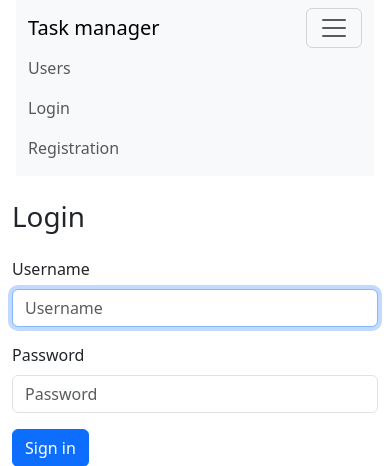
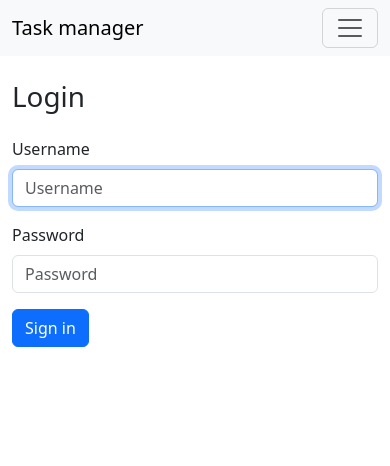
Before and after one commit to alex-j-fox/python-project-52, a Django app: page /login/ in a window 390 px wide, after a click that opens the changed part. Shown: the top 466 px of the page. Run offline with Django 4.2, Linux system fonts and the light colour scheme; some libraries are stand-ins or nearby versions.

Commit message:
Feat: templates
templates/form.html	- перенёс из templates/users/registration_form.html и заменил форму на {% bootstrap_form form %}
templates/includes/navbar.html - изменил структуру, вынес содержимое кнопок в /users/context_processors.py
templates/login.html - заменил форму на {% bootstrap_form form %}
templates/users/create.html - обновил include-шаблон
templates/users/delete.html - обновил include-шаблон
templates/users/index.html  - добавил адаптивность таблице <div class="table-responsive">
templates/users/update.html - обновил include-шаблон

```diff
--- /dev/null
+++ b/templates/form.html
@@ -0,0 +1,4 @@
+{% load django_bootstrap5 %}
+{% csrf_token %}
+{% bootstrap_form form %}
+{% bootstrap_button action button_type="submit" %}
--- a/templates/includes/navbar.html
+++ b/templates/includes/navbar.html
@@ -1,62 +1,36 @@
 {% load i18n %}
 
-<nav class="navbar navbar-expand-lg navbar-light bg-light mx-3">
+<nav class="navbar navbar-expand-lg navbar-light bg-light mx-md-3"
+     aria-label="Navigation bar">
   <div class="container">
     <a class="navbar-brand" href="/">{% trans "Task manager" %}</a>
     <button class="navbar-toggler" type="button" data-bs-toggle="collapse"
             data-bs-target="#navbarToggleExternalContent">
       <span class="navbar-toggler-icon"></span>
     </button>
+    <div class="collapse navbar-collapse" id="navbarToggleExternalContent">
 
-    <div class="collapse navbar-collapse" id="navbarToggleExternalContent">
-      <ul class="navbar-nav">
-        <li class="nav-item">
-          <a class="nav-link" href="/users/">{% trans "Users" %}</a>
-        </li>
-      </ul>
+      {% for item in navbar_items %}
+        <div class="navbar-nav {{ item.align }}">
+          {% if item.form %}
+            <form action="{{ item.url }}" method="post">
+              {% csrf_token %}
+              <input class="btn nav-link" type="submit" value="{{ item.label }}">
+            </form>
 
-      {% if request.user.is_authenticated %}
+          {% else %}
 
-        <ul class="navbar-nav">
-          <li class="nav-item">
-            <a class="nav-link" href="/statuses/">{% trans "Statuses" %}</a>
-          </li>
-          <li class="nav-item">
-            <a class="nav-link" href="/labels/">{% trans "Labels" %}</a>
-          </li>
-          <li class="nav-item">
-            <a class="nav-link" href="/tasks/">{% trans "Tasks" %}</a>
-          </li>
+            <div class="nav-item">
+              {% if item.url %}
+                <a class="{{ item.class }}" href="{{ item.url }}">{{ item.label }}</a>
+              {% else %}
+                <span class="{{ item.class }}">{{ item.label }}</span>
+              {% endif %}
+            </div>
 
-        </ul>
-
-        <ul class="navbar-nav ms-auto">
-          <li class="nav-item nav-link">
-            {% trans "Wellcome" %}, {{ user.username }}
-          </li>
-        </ul>
-
-        <ul class="navbar-nav">
-
-          <form action="/logout/" method="post">
-            {% csrf_token %}
-            <input class="btn nav-link" type="submit" value="{% trans "Logout" %}">
-          </form>
-
-        </ul>
-
-      {% else %}
-
-        <ul class="navbar-nav ms-auto">
-          <li class="nav-item">
-            <a class="nav-link" href="/login/">{% trans "Login" %}</a>
-          </li>
-          <li class="nav-item">
-            <a class="nav-link" href="/users/create/">{% trans "Registration" %}</a>
-          </li>
-        </ul>
-
-      {% endif %}
+          {% endif %}
+        </div>
+      {% endfor %}
 
     </div>
   </div>
--- a/templates/users/create.html
+++ b/templates/users/create.html
@@ -4,7 +4,7 @@
 
   <h1 class="my-4">{{ title }}</h1>
   <form action="{% url 'users_create' %}" method="post">
-    {% include 'users/registration_form.html' %}
+    {% include 'form.html' %}
   </form>
 
 {% endblock %}
--- a/templates/users/delete.html
+++ b/templates/users/delete.html
@@ -1,14 +1,16 @@
 {% extends "base.html" %}
 
-{% load i18n %}
+{% load i18n django_bootstrap5 %}
 
 {% block content %}
 
   <h1 class="my-4">{% trans "Deleting a user" %}</h1>
   <p>{% trans "Are you sure you want to delete" %} {{ user.username }}?</p>
+
   <form method="post">
     {% csrf_token %}
-    <input class="btn btn-danger" type="submit" value="{% trans "Yes, delete" %}">
+    {% trans 'Yes, delete' as button_value %}
+    {% bootstrap_button button_value button_class="btn btn-danger" %}
   </form>
 
 {% endblock %}
--- a/templates/users/index.html
+++ b/templates/users/index.html
@@ -5,6 +5,7 @@
 {% block content %}
 
   <h1 class="my-4">{% trans 'Users' %}</h1>
+  <div class="table-responsive">
   <table class="table table-striped">
     <thead>
     <tr>
@@ -22,7 +23,7 @@
           <td>{{ user.id }}</td>
           <td>{{ user.username }}</td>
           <td>{{ user.get_full_name }}</td>
-          <td>{{ user.created_at }}</td>
+          <td>{{ user.date_joined }}</td>
           <td>
             <a href="{% url 'users_update' user.id %}">{% trans 'Update' %}</a>
             <br>
@@ -34,6 +35,6 @@
 
     </tbody>
   </table>
-
+  </div>
 
 {% endblock %}
--- a/templates/users/update.html
+++ b/templates/users/update.html
@@ -4,7 +4,7 @@
 
   <h1 class="my-4">{{ title }}</h1>
   <form action="{% url 'users_update' user.id %}" method="post">
-    {% include 'users/registration_form.html' %}
+    {% include 'form.html' %}
   </form>
 
 {% endblock %}
```
Also changed, not shown: templates/login.html (+5 -31 lines), templates/users/registration_form.html (deleted, +0 -25 lines).
